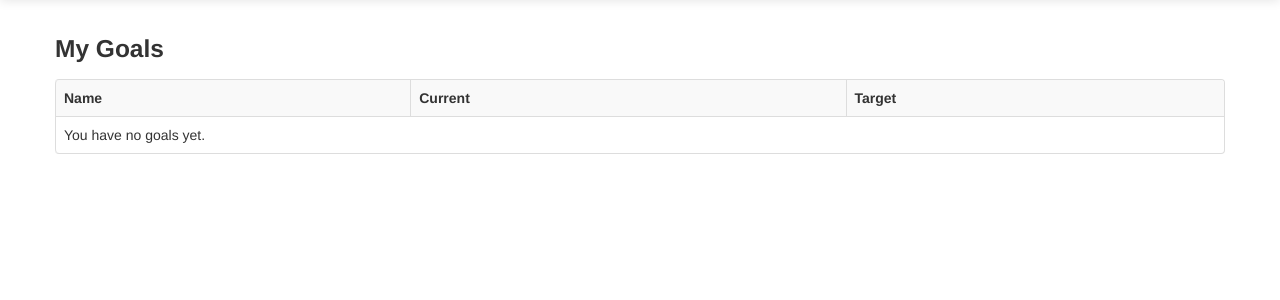
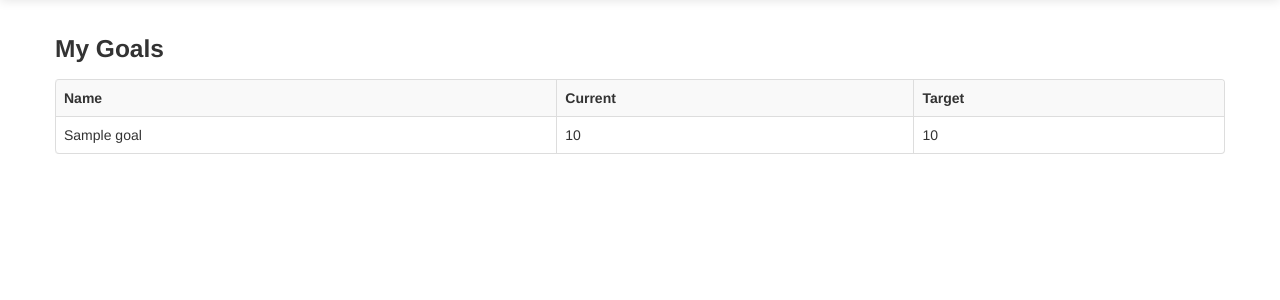
Before and after one commit to waytai/django-squirrel, a Django app: page /goals/list/ in a window 1280 px wide. Shown: the part 41-341 px from the top of the page. Run offline with Django 3.2, Linux system fonts and the light colour scheme; a user stored in the database is signed in; tables that the repository leaves empty hold one stand-in row (values such as "Sample post").

Commit message:
Push goal list into template.

```diff
--- /dev/null
+++ b/goals/queries.py
@@ -0,0 +1,5 @@
+from goals.models import Goal
+
+
+def get_goals_by_user(user_id):
+    return Goal.objects.filter(user__id=user_id)
--- a/goals/templates/goals/list.html
+++ b/goals/templates/goals/list.html
@@ -11,7 +11,7 @@
     <tr>
         <td>{{ goal.name }}</td>
         <td>{{ goal.current_amount }}</td>
-        <td>{{ goal.target_amount }}</td>
+        <td>{{ goal.target_amount|default:"N/A" }}</td>
     </tr>
     {% empty %}
     <tr>
--- a/goals/views.py
+++ b/goals/views.py
@@ -1,5 +1,7 @@
 from django.shortcuts import render_to_response
 from django.template import RequestContext
+
+from goals.queries import get_goals_by_user
 
 
 def render_response(req, *args, **kwargs):
@@ -12,4 +14,8 @@ def dashboard(request):
 
 
 def home(request):
-    return render_response(request, "goals/list.html", {})
+    goals = get_goals_by_user(request.user.id)
+    template_variables = {
+        'goals': goals
+    }
+    return render_response(request, "goals/list.html", template_variables)
```
